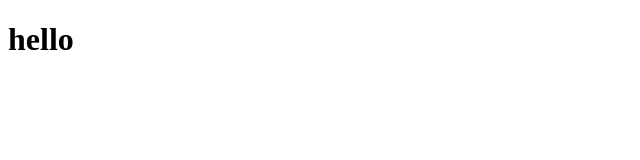
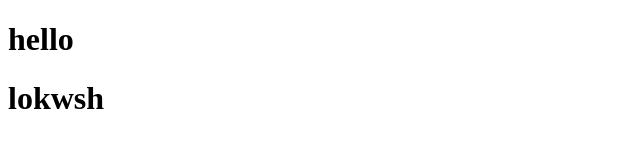
Before and after one commit to PanwarLokesh/HelloWorld, a plain HTML site: page index.html in a window 1280 px wide. Shown: the whole page, without its empty margins (0-640 px from the left). Drawn offline with Linux system fonts and the light colour scheme.

Commit message:
Update index.html

```diff
--- a/index.html
+++ b/index.html
@@ -7,5 +7,8 @@
 </head>
 <body>
     <h1>hello</h1>
+    <h1>
+        lokwsh
+    </h1>
 </body>
 </html>
```
